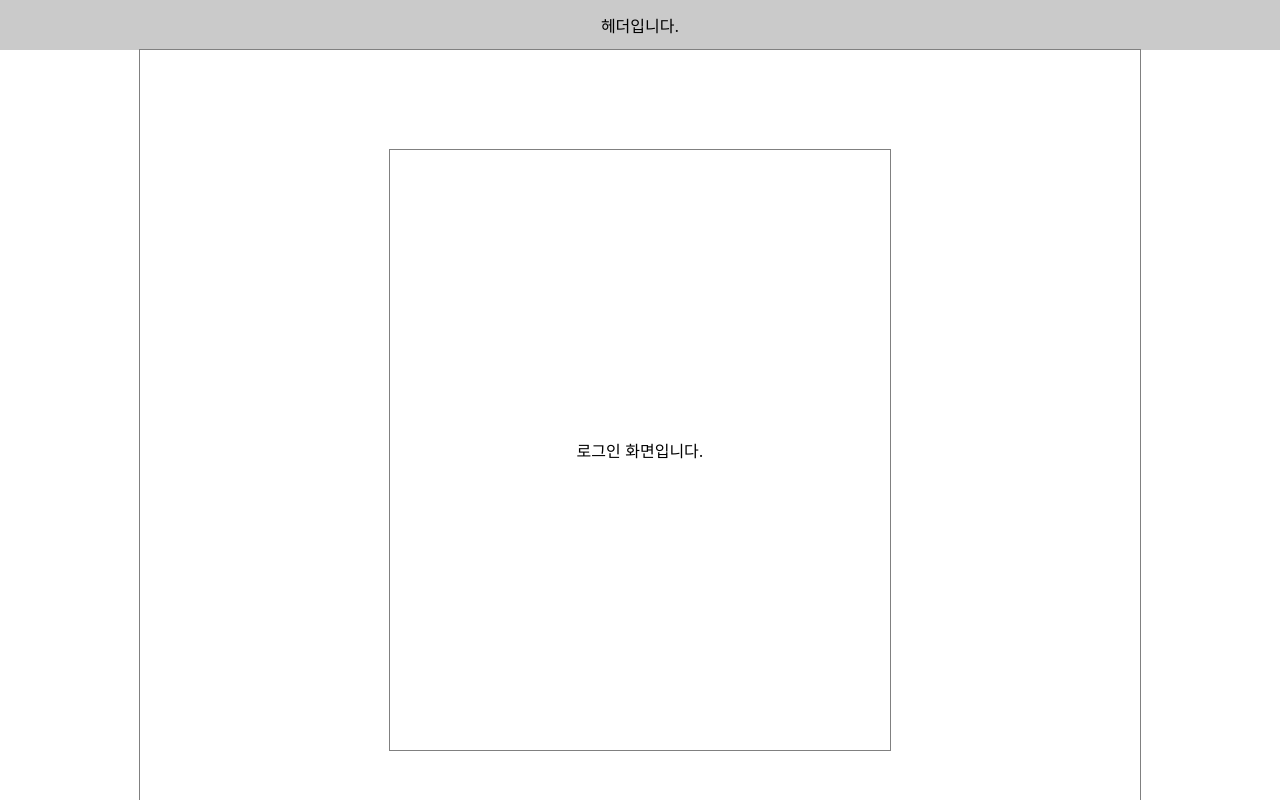
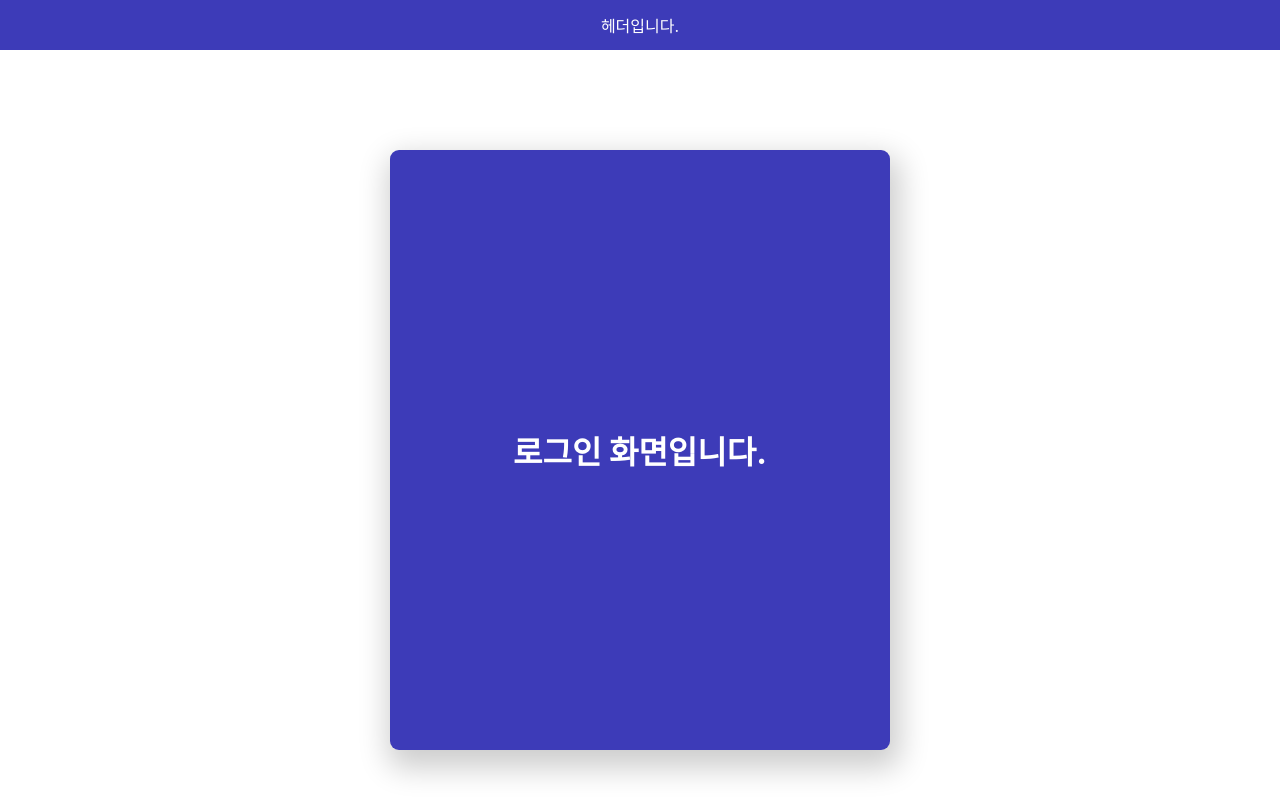
Before and after one commit to Seokho-Ham/Korello-Refactoring, a React app: page / in a window 1280 px wide. Built offline with nearby package versions, Linux system fonts and the light colour scheme.

Commit message:
layout - loginpage 색깔 추가 및 div 추가

```diff
--- a/src/components/organics/common/Header.jsx
+++ b/src/components/organics/common/Header.jsx
@@ -12,5 +12,6 @@ const HeaderDiv = styled.div`
   align-items: center;
   width: 100%;
   height: 50px;
-  background: #cacaca;
+  color: #fff;
+  background: #3d3bb8;
 `;
--- a/src/components/organics/login/LoginForm.jsx
+++ b/src/components/organics/login/LoginForm.jsx
@@ -3,7 +3,9 @@ import styled from 'styled-components';
 const LoginForm = () => {
   return (
     <LoginFormWrapper>
-      <LoginItemWrapper>로그인 화면입니다.</LoginItemWrapper>
+      <LoginItemWrapper>
+        <h1>로그인 화면입니다.</h1>
+      </LoginItemWrapper>
     </LoginFormWrapper>
   );
 };
@@ -16,7 +18,6 @@ const LoginFormWrapper = styled.div`
   align-items: center;
   width: 1000px;
   height: 100%;
-  border: 1px solid grey;
   overflow-y: hidden;
 `;
 
@@ -27,5 +28,8 @@ const LoginItemWrapper = styled.div`
   flex-direction: column;
   justify-content: center;
   align-items: center;
-  border: 1px solid grey;
+  border-radius: 9px;
+  box-shadow: 4px 12px 30px 6px rgb(0 0 0 / 20%);
+  color: #fff;
+  background: #3d3bb8;
 `;
--- a/src/pages/LoginPage.jsx
+++ b/src/pages/LoginPage.jsx
@@ -3,19 +3,30 @@ import styled from 'styled-components';
 import LoginForm from '../components/organics/login/LoginForm';
 const LoginPage = () => {
   return (
-    <LoginPageWrapper>
-      <LoginForm />
-    </LoginPageWrapper>
+    <>
+      <LoginPageWrapper>
+        <LoginPageContainer>
+          <LoginForm />
+        </LoginPageContainer>
+      </LoginPageWrapper>
+    </>
   );
 };
 
 export default LoginPage;
 
 const LoginPageWrapper = styled.div`
+  width: 100%;
+  height: 100%;
+`;
+
+const LoginPageContainer = styled.div`
   display: flex;
   width: 100%;
   height: 100%;
   justify-content: center;
   align-items: center;
   align-content: center;
+  /* background: #e2e2e2; */
+  /* background: #fff; */
 `;
```
Also changed, not shown: src/assets/images/login_BG.jpg (added).
